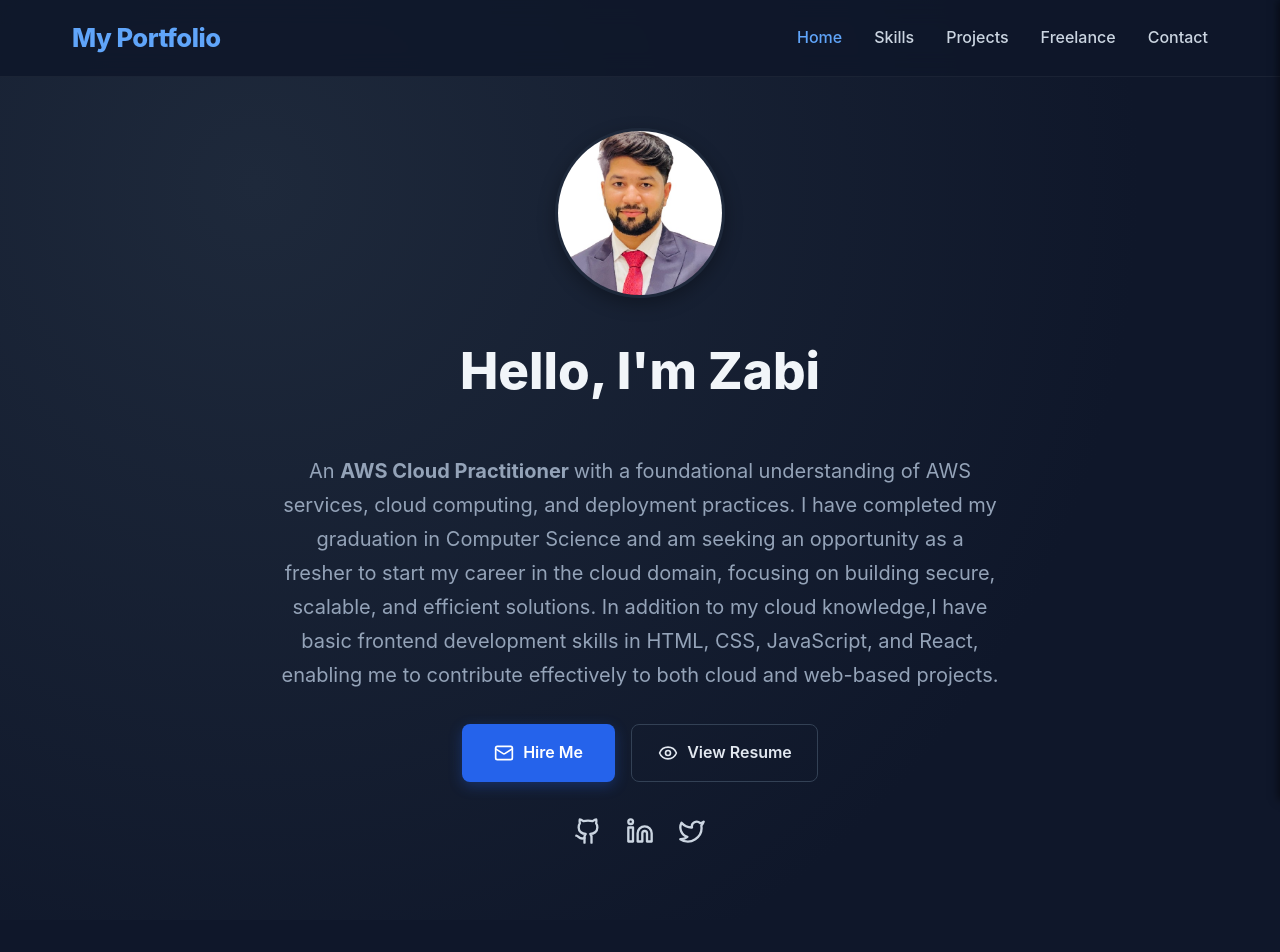
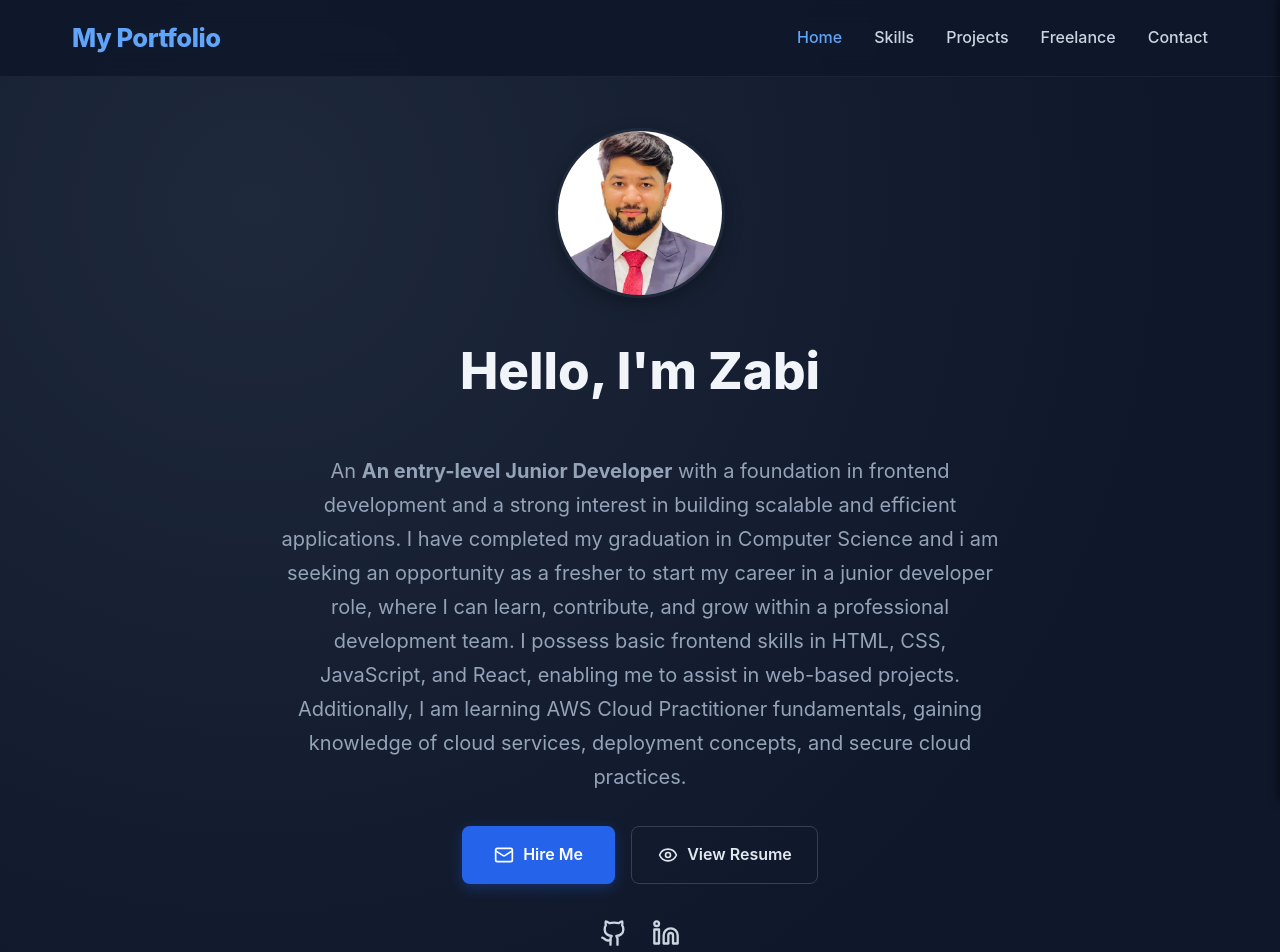
Before and after one commit to mdzabicode/My-Portfolio, a React (Vite) app: page / in a window 1280 px wide. Shown: the top 952 px of the page. Built offline with nearby package versions, Linux system fonts and the light colour scheme.

Commit message:
data changes done in Hero section such as github profile nd all

```diff
--- a/src/Components/Hero.jsx
+++ b/src/Components/Hero.jsx
@@ -26,9 +26,11 @@ export default function Hero() {
 
       {/* Brief Summary */}
       <p className="summary">
-  An <strong>AWS Cloud Practitioner </strong>with a foundational understanding of AWS services, cloud computing, and deployment practices.
-  I have completed my graduation in Computer Science and am seeking an opportunity as a fresher to start my career in the cloud domain, focusing on building secure, scalable, and efficient solutions.
-  In addition to my cloud knowledge,I have basic frontend development skills in HTML, CSS, JavaScript, and React, enabling me to contribute effectively to both cloud and web-based projects.
+    An <strong>An entry-level Junior Developer</strong> with a foundation in frontend development and a strong interest in building scalable and efficient applications.
+    I have completed my graduation in Computer Science and i am seeking an opportunity as a fresher to start my career in a junior developer role, where I can learn,
+    contribute, and grow within a professional development team.
+    I possess basic frontend skills in HTML, CSS, JavaScript, and React, enabling me to assist in web-based projects.
+    Additionally, I am learning AWS Cloud Practitioner fundamentals, gaining knowledge of cloud services, deployment concepts, and secure cloud practices.
 </p>
       {/* Buttons */}
       <div className="hero-buttons">
@@ -43,7 +45,7 @@ export default function Hero() {
       {/* Social Media Links */}
       <div className="social-links">
         <a
-          href="https://github.com/mdzabicode"
+          href="hhttps://github.com/mdzabicode"
           target="_blank"
           rel="noopener noreferrer"
         >
@@ -56,13 +58,6 @@ export default function Hero() {
         >
           <Linkedin size={28} />
         </a>
-        <a
-          href="https://twitter.com/yourusername"
-          target="_blank"
-          rel="noopener noreferrer"
-        >
-          <Twitter size={28} />
-        </a>
       </div>
     </section>
   );
```
